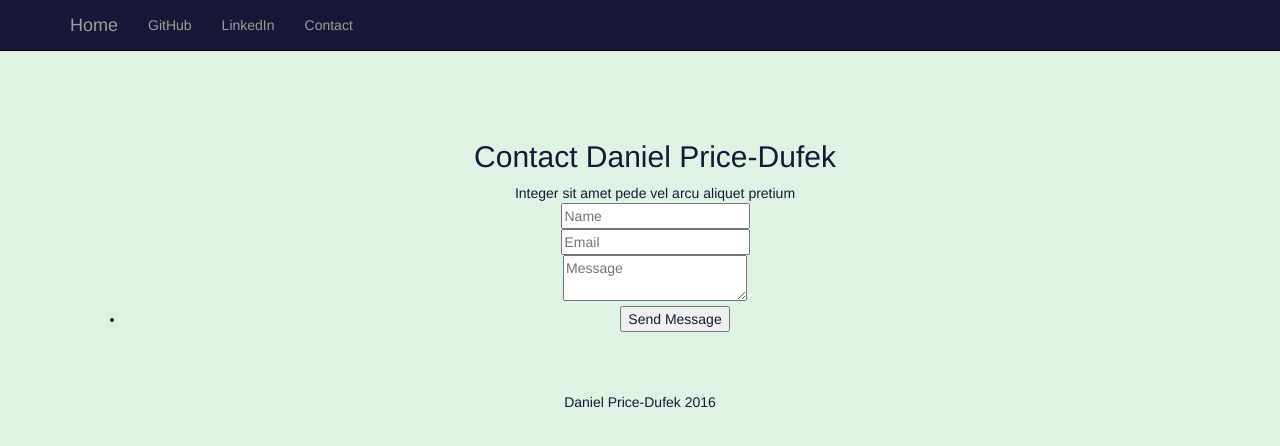
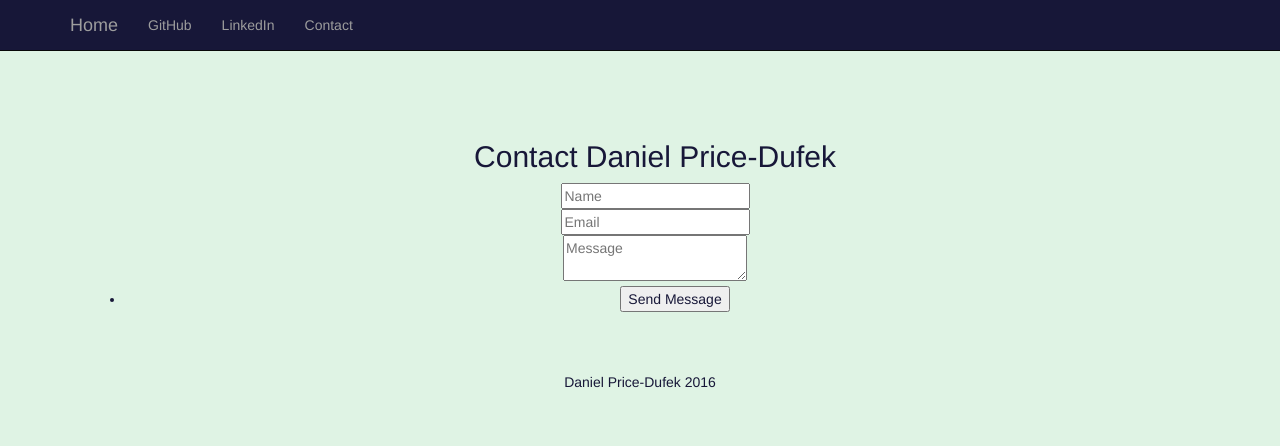
Before and after one commit to danieldufek03/danieldufek03.github.io, a plain HTML site: page contact.html in a window 1280 px wide. Drawn offline with Linux system fonts and the light colour scheme.

Commit message:
Lorem ipsum

```diff
--- a/contact.html
+++ b/contact.html
@@ -74,7 +74,7 @@
 				<section>
 					<header class="major">
 						<h2>Contact Daniel Price-Dufek</h2>
-						<span class="byline">Integer sit amet pede vel arcu aliquet pretium</span>
+						<span class="byline"></span>
 					</header>
 					<form method="post" action="http://formspree.io/danieldufek03@gmail.com">
 						<div class="row">
```
